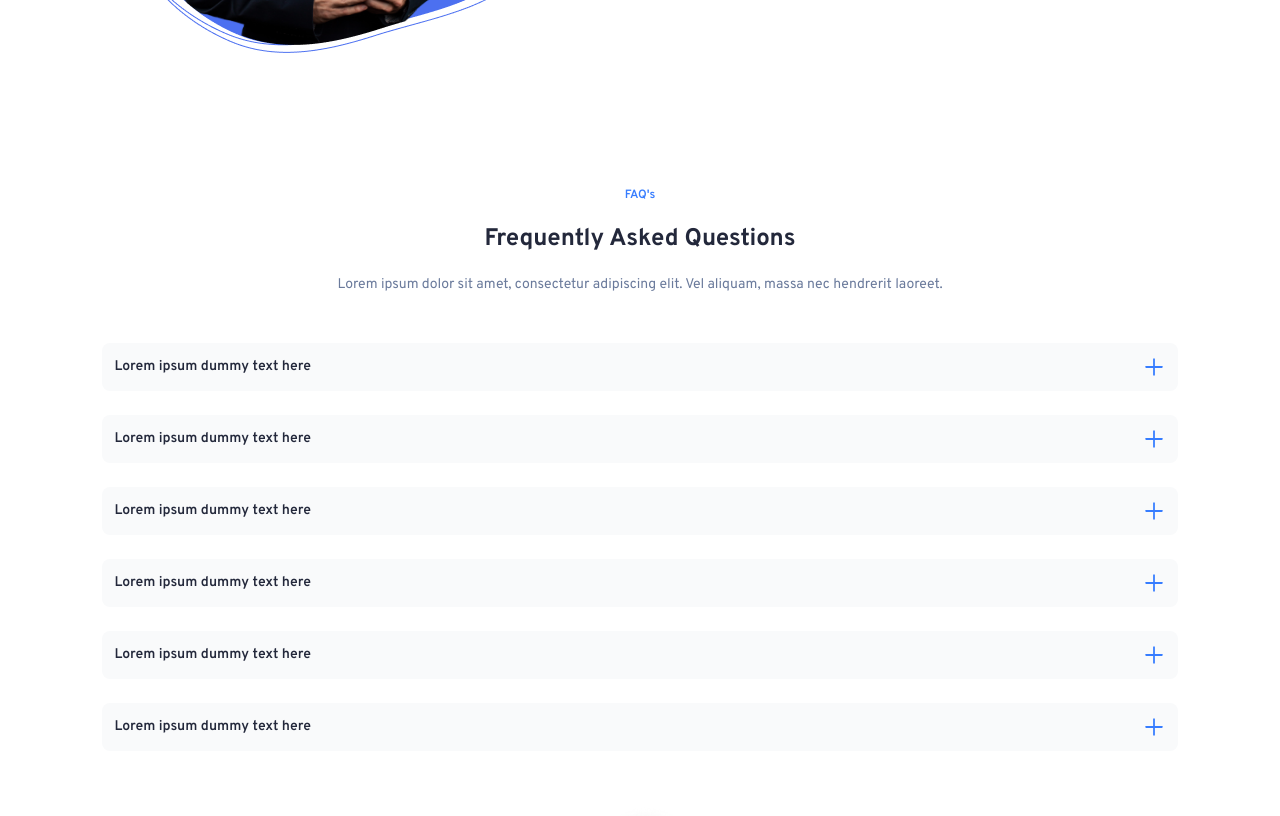
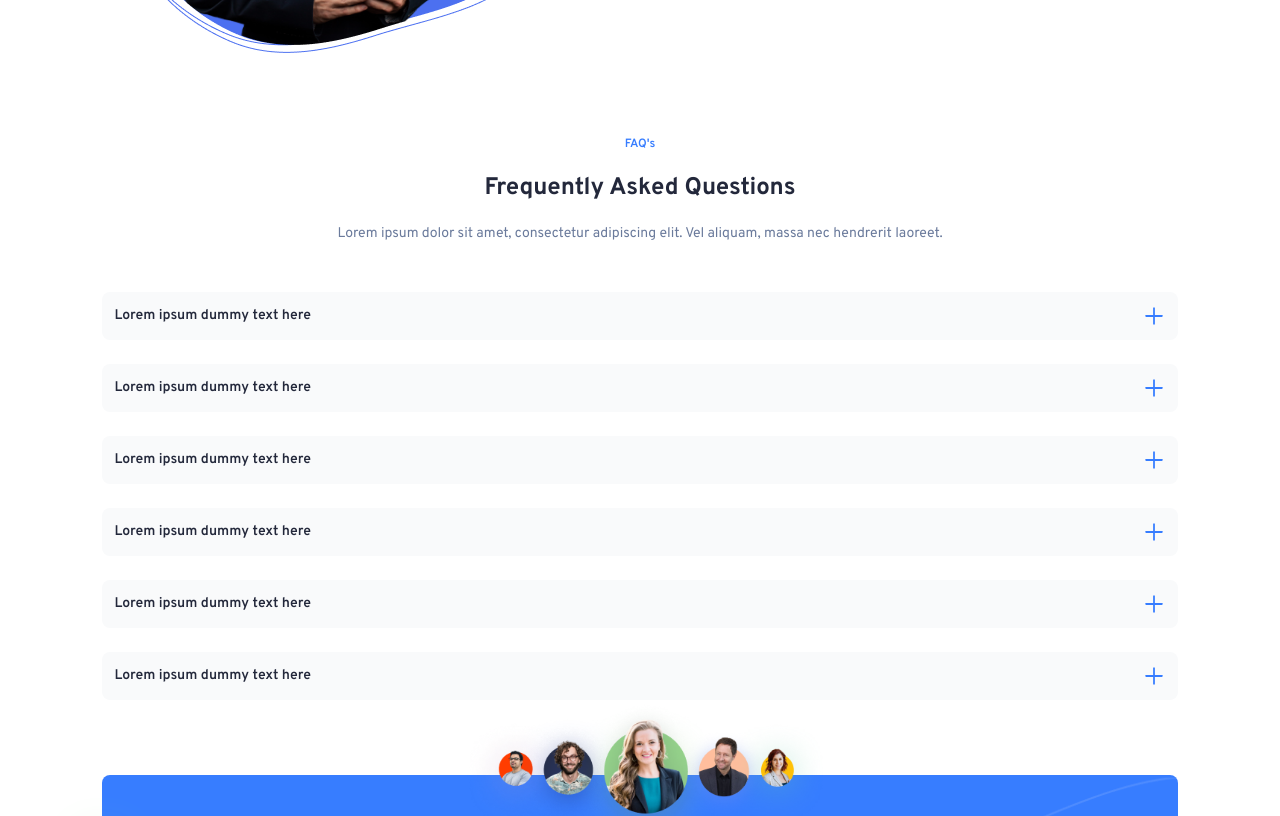
Before and after one commit to poojavermaa/referrizer-landing-page, a React (Vite) app: page / in a window 1280 px wide. Shown: the part 3620-4436 px from the top of the page. Built offline with nearby package versions, Linux system fonts and the light colour scheme.

Commit message:
Fixed Faq

```diff
--- a/src/components/FAQ.tsx
+++ b/src/components/FAQ.tsx
@@ -10,7 +10,7 @@ const FAQ = () => {
   };
 
   return (
-    <div className="w-full  py-[2%] px-[8%] sm:py-[4%] sm:px-[8%]">
+    <div className="w-full   px-[8%]  sm:px-[8%]">
       <div className="max-w-6xl mx-auto">
         <div className="text-center mb-12">
           <h5 className="text-primary text-xs font-semibold mb-5">FAQ's</h5>
```
